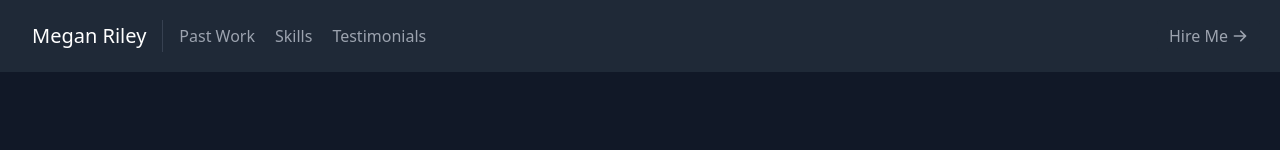
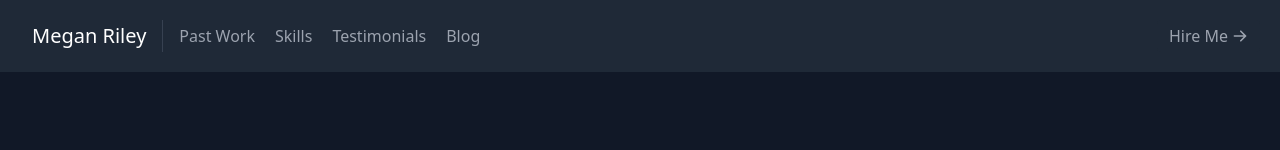
Before and after one commit to meganriley/my-portfolio, a React (Create React App) app: page / in a window 1280 px wide. Shown: the top 150 px of the page. Built offline with nearby package versions, Linux system fonts and the light colour scheme.

Commit message:
testing adding blog link in nav bar

```diff
--- a/src/components/Navbar.js
+++ b/src/components/Navbar.js
@@ -20,6 +20,9 @@ export default function Navbar() {
               <a href="#testimonials" className="mr-5 hover:text-white">
                 Testimonials
               </a>
+              <a href="#blog" className="mr-5 hover:text-white">
+                Blog
+              </a>
             </nav>
             <a
               href="#contact"
```
